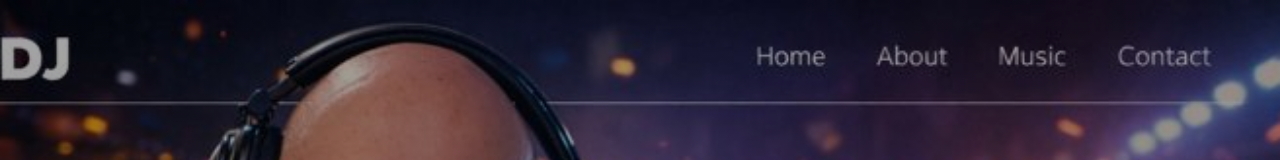
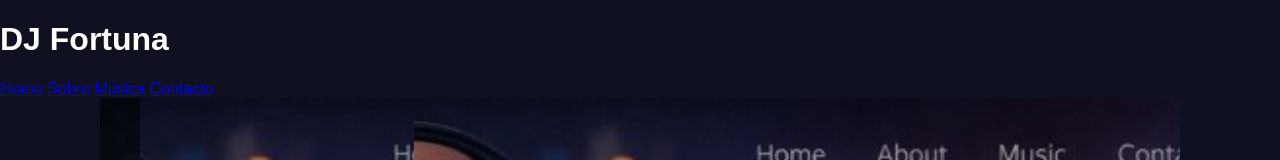
Before and after one commit to DJ-Fortuna-Site/DJ-Fortuna, a plain HTML site: page index.html in a window 1280 px wide. Shown: the top 160 px of the page. Drawn offline with Linux system fonts and the light colour scheme.

Commit message:
Update index.html

```diff
--- a/index.html
+++ b/index.html
@@ -81,6 +81,17 @@ footer {
 
 
 </header>
+  <h1>DJ Fortuna</h1>
+<nav>
+<a href="#home">Home</a>
+<a href="#sobre">Sobre</a>
+<a href="#musica">Música</a>
+<a href="#contacto">Contacto</a>
+</nav>
+</header>
+
+
+<section class="hero" id="home">
 
 <div class="hero" id="home">
   <div>
```
